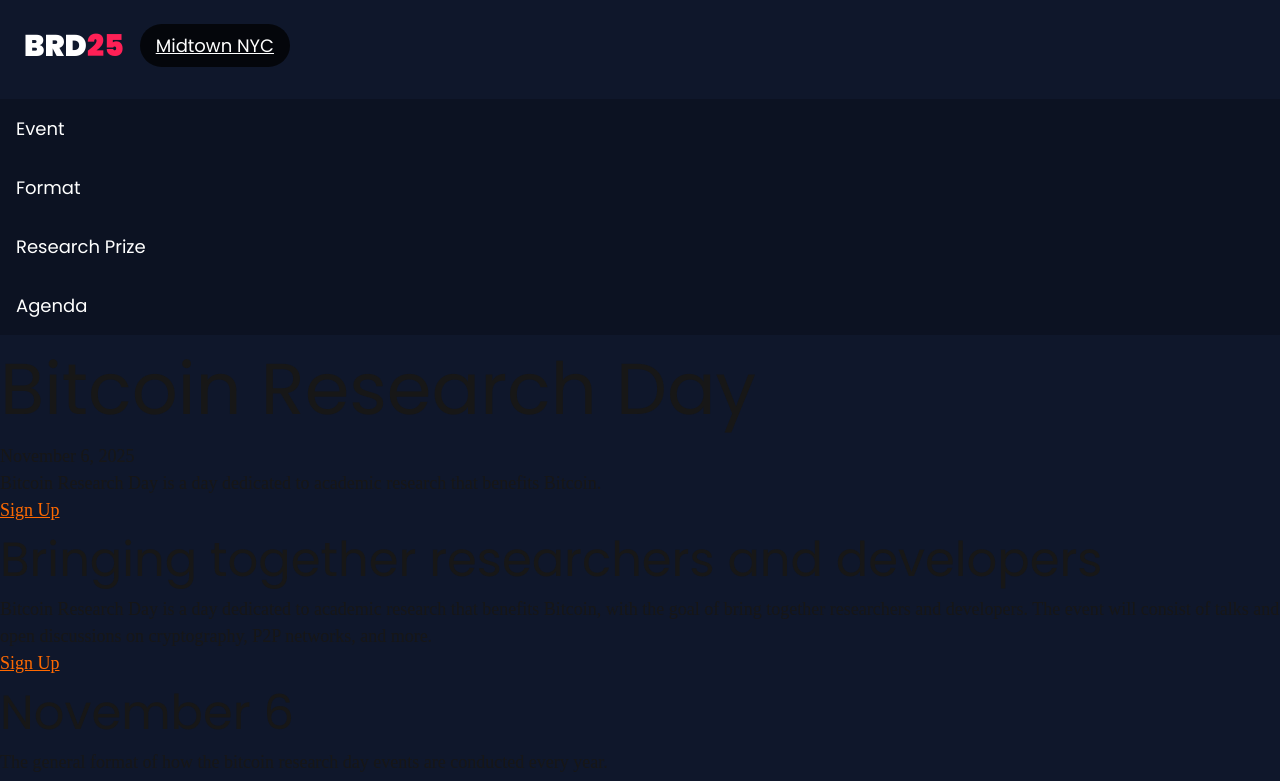
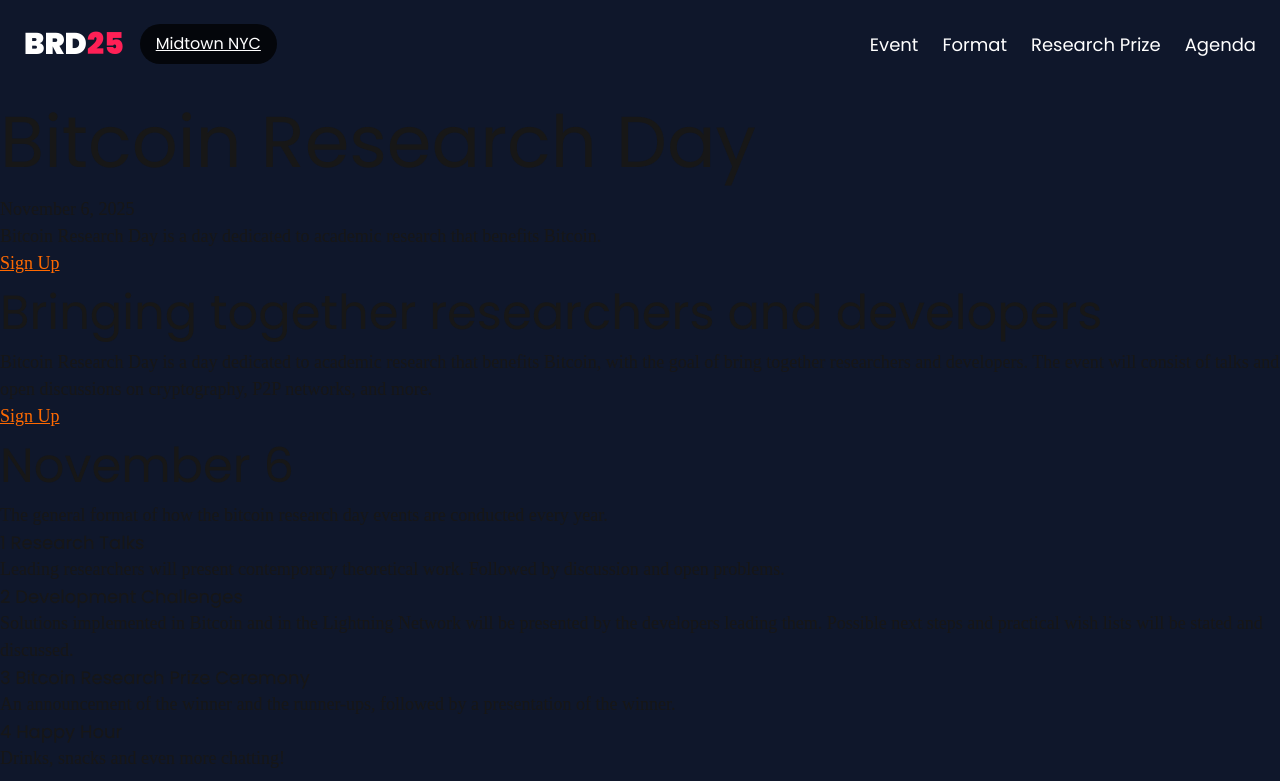
Before and after one commit to chaincodelabs/brd-website, a Next.js app: page / in a window 1280 px wide. Shown: the top 781 px of the page. Built offline with nearby package versions, Linux system fonts and the light colour scheme.

Commit message:
menu desktop styling

```diff
--- a/components/Header.tsx
+++ b/components/Header.tsx
@@ -30,8 +30,8 @@
     }
 
     return(
-        <header className="flex flex-col font-sans gap-2">
-            <div className="flex flex-row justify-between w-full items-center p-6">
+        <header className="flex flex-col font-sans gap-2 lg:flex-row items-center lg:justify-between">
+            <div className="flex flex-row justify-between w-full items-center p-6 lg:basis-1/3">
                 <div className="flex flex-row gap-4 items-center w-full">
                     <a href="/" className="font-sans font-black !text-white text-3xl !no-underline">BRD<span className="text-rose-500">25</span></a>
                     <Pill text="Midtown NYC" uri="https://chaincode.com" />
@@ -39,7 +39,7 @@
                 </div>
                 <button
                     onClick={toggleMenu}
-                    className="lg:hidden text-white hover:text-gray-300 transition-colors"
+                    className="lg:hidden text-white hover:text-gray-300 transition-colors cursor-pointer"
                     aria-label="Toggle menu"
                 >
                     <svg xmlns="http://www.w3.org/2000/svg" width="24" height="24" fill="currentColor" viewBox="0 0 24 24">
@@ -47,14 +47,14 @@
                     </svg>
                 </button>
             </div>
-            <ul className={`bg-black/20 transition-all duration-300 ease-in-out ${
+            <ul className={`bg-black/20 transition-all duration-300 ease-in-out w-full ${
                 isMenuOpen ? 'max-h-96 opacity-100' : 'max-h-0 opacity-0 overflow-hidden'
-            } lg:max-h-none lg:opacity-100 lg:overflow-visible`}>
+            } lg:max-h-none lg:opacity-100 lg:overflow-visible lg:bg-transparent lg:flex lg:flex-row lg:basis-2/3 lg:justify-end lg:pr-3`}>
             {headerMenu.map((item, index) => (
                 <li key={index}>
                     <a
                         href={item.uri}
-                        className="!text-white !no-underline py-4 px-4 block hover:bg-black/20 active:bg-black/20"
+                        className="!text-white !no-underline py-4 px-4 block hover:bg-black/20 active:bg-black/20 lg:px-3 lg:hover:bg-black/10 lg:active:bg-black/10"
                         onClick={() => setIsMenuOpen(false)}
                     >
                         {item.name}
--- a/components/Pill.tsx
+++ b/components/Pill.tsx
@@ -16,7 +16,7 @@
         }
     }
 
-    const styling = `${bgColor} rounded-full px-4 py-2 font-sans !text-white text-nowrap`
+    const styling = `${bgColor} text-base rounded-full px-4 py-2 font-sans !text-white text-nowrap`
 
     if(props.uri) {
         return(
```
